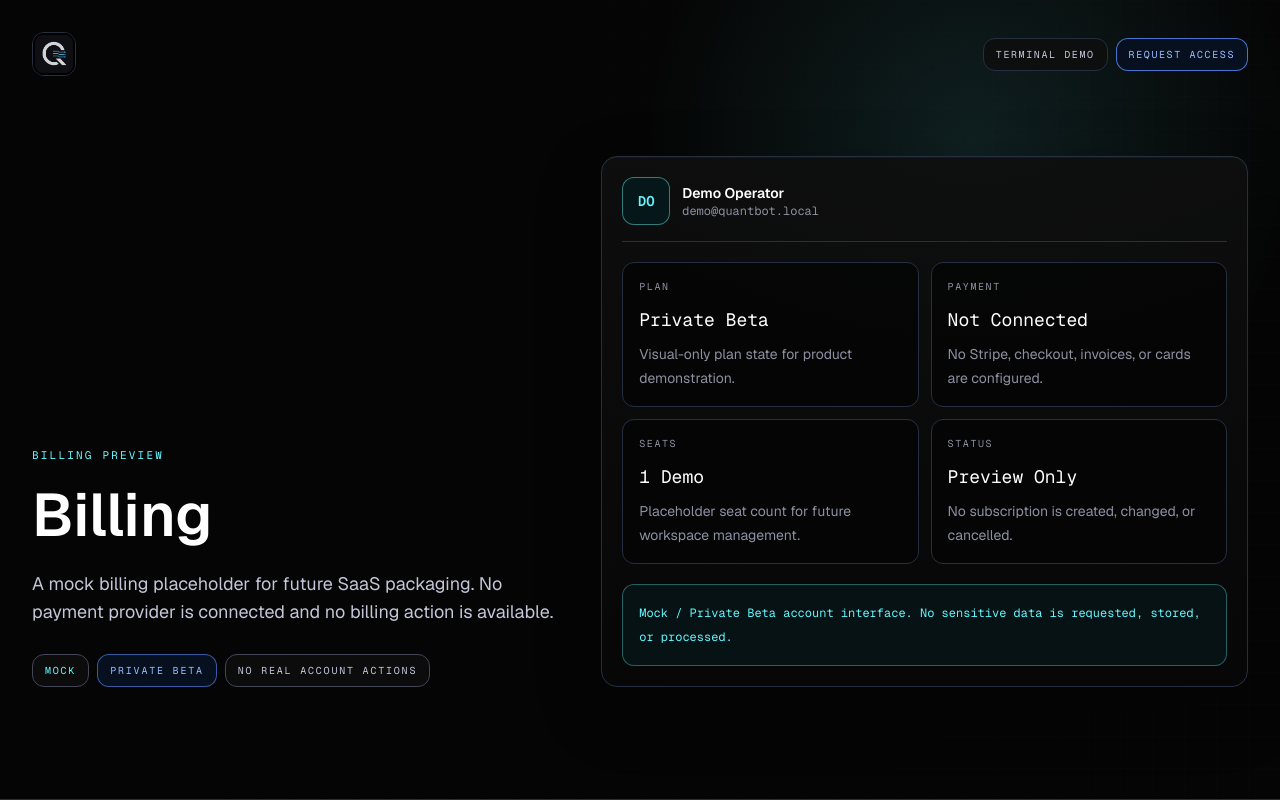
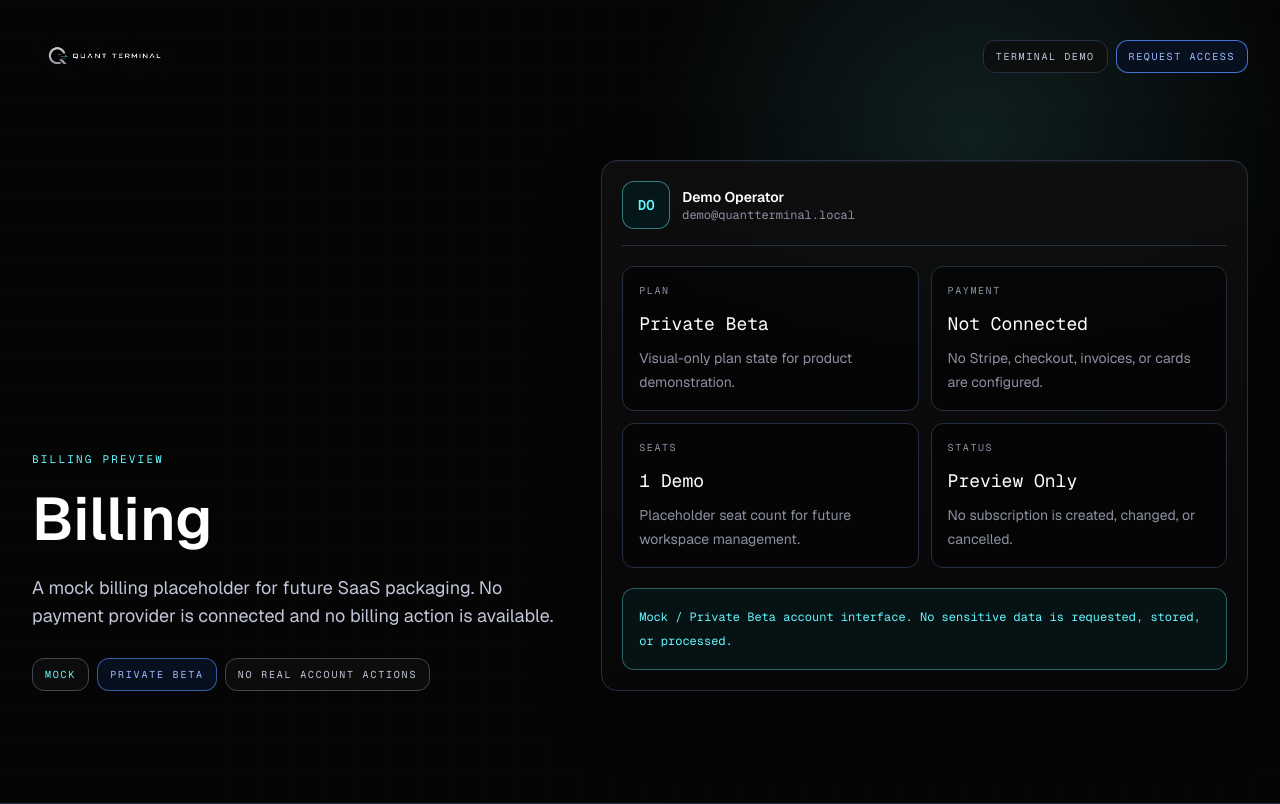
Before and after one commit to tomasgastaldi9-bit/landing-quant-page, a Next.js app: page /billing in a window 1280 px wide. Built offline with nearby package versions, Linux system fonts and the light colour scheme.

Commit message:
style(nav): update navigation branding

```diff
--- a/components/account-preview/account-preview-shell.tsx
+++ b/components/account-preview/account-preview-shell.tsx
@@ -24,8 +24,8 @@ export function AccountPreviewShell({
         <div className="absolute inset-0 bg-[radial-gradient(circle_at_76%_18%,rgba(99,247,255,0.11),transparent_28%),linear-gradient(90deg,rgba(5,5,5,0.99),rgba(5,5,5,0.82))]" />
         <div className="relative mx-auto max-w-7xl px-4 py-6 sm:px-8 lg:py-8">
           <header className="flex flex-col gap-4 sm:flex-row sm:items-center sm:justify-between">
-            <Link href="/" aria-label="QuantBot home">
-              <BrandMark compact />
+            <Link href="/" aria-label="Quant Terminal home">
+              <BrandMark />
             </Link>
             <div className="flex flex-wrap gap-2 font-mono text-[10px] uppercase tracking-[0.16em]">
               <Link
@@ -77,7 +77,7 @@ export function AccountPreviewShell({
                     Demo Operator
                   </div>
                   <div className="font-mono text-xs text-[#8c90a1]">
-                    demo@quantbot.local
+                    demo@quantterminal.local
                   </div>
                 </div>
               </div>
--- a/components/auth-preview/auth-preview-shell.tsx
+++ b/components/auth-preview/auth-preview-shell.tsx
@@ -26,8 +26,8 @@ export function AuthPreviewShell({ mode }: AuthPreviewShellProps) {
         <div className="absolute inset-0 bg-[radial-gradient(circle_at_78%_18%,rgba(86,141,255,0.13),transparent_30%),linear-gradient(90deg,rgba(5,5,5,0.99),rgba(5,5,5,0.82))]" />
         <div className="relative mx-auto grid min-h-screen max-w-7xl grid-cols-1 gap-10 px-4 py-6 sm:px-8 lg:grid-cols-[0.9fr_1.1fr] lg:items-center lg:py-10">
           <div>
-            <Link href="/" aria-label="QuantBot home">
-              <BrandMark compact />
+            <Link href="/" aria-label="Quant Terminal home">
+              <BrandMark />
             </Link>
             <div className="mt-12 flex flex-wrap gap-2 font-mono text-[10px] uppercase tracking-[0.18em]">
               <span className="rounded-xl border border-[#424655] bg-[#0e0e0e]/80 px-3 py-2 text-[#63f7ff]">
@@ -93,7 +93,7 @@ export function AuthPreviewShell({ mode }: AuthPreviewShellProps) {
                 <input
                   required
                   className={terminalInput}
-                  placeholder="demo@quantbot.local"
+                  placeholder="demo@quantterminal.local"
                   type="email"
                 />
               </label>
--- a/components/brand-mark.tsx
+++ b/components/brand-mark.tsx
@@ -16,13 +16,13 @@ export function BrandMark({ compact = false }: { compact?: boolean }) {
   }
 
   return (
-    <div className="relative h-9 w-[190px] shrink-0 sm:h-12 sm:w-[270px]">
+    <div className="relative h-8 w-[150px] shrink-0 sm:h-12 sm:w-[270px]">
       <Image
         src="/quant-terminal-logo-horizontal.png"
         alt="Quant Terminal"
         fill
         priority
-        sizes="(min-width: 640px) 270px, 190px"
+        sizes="(min-width: 640px) 270px, 150px"
         className="object-contain object-left"
       />
     </div>
--- a/components/dashboard/dashboard-shell.tsx
+++ b/components/dashboard/dashboard-shell.tsx
@@ -93,7 +93,7 @@ export function DashboardShell({
       <header className="sticky top-0 z-50 border-b border-[#243042]/80 bg-[#0b0b0b]/90 shadow-[0_12px_40px_rgba(0,0,0,0.22)] backdrop-blur-md">
         <div className="mx-auto flex max-w-[1500px] flex-col gap-5 px-4 py-4 sm:px-6 lg:flex-row lg:items-center lg:justify-between">
           <div className="flex items-center justify-between gap-4">
-            <BrandMark compact />
+            <BrandMark />
             <Link
               href="/demo-testnet"
               className="rounded-xl border border-[#424655] bg-[#0e0e0e] px-3 py-1 font-mono text-[10px] uppercase tracking-[0.18em] text-[#63f7ff] transition duration-200 hover:border-[#63f7ff] hover:bg-[#061719] lg:hidden"
--- a/components/demo-testnet/demo-testnet-shell.tsx
+++ b/components/demo-testnet/demo-testnet-shell.tsx
@@ -52,8 +52,8 @@ export function DemoTestnetShell() {
         <div className="absolute inset-0 bg-[radial-gradient(circle_at_78%_14%,rgba(99,247,255,0.11),transparent_28%),linear-gradient(90deg,rgba(5,5,5,0.99),rgba(5,5,5,0.82)_54%,rgba(5,5,5,0.96))]" />
         <div className="relative mx-auto max-w-7xl px-4 py-6 sm:px-8 lg:py-8">
           <header className="flex flex-col gap-4 sm:flex-row sm:items-center sm:justify-between">
-            <Link href="/" aria-label="QuantBot home">
-              <BrandMark compact />
+            <Link href="/" aria-label="Quant Terminal home">
+              <BrandMark />
             </Link>
             <nav className="flex flex-wrap gap-2 font-mono text-[10px] uppercase tracking-[0.16em] text-[#c2c6d8]">
               <Link
--- a/components/explainers/institutional-explainer.tsx
+++ b/components/explainers/institutional-explainer.tsx
@@ -48,8 +48,8 @@ export function InstitutionalExplainer({
         <div className="absolute inset-0 bg-[radial-gradient(circle_at_74%_16%,rgba(86,141,255,0.12),transparent_29%),linear-gradient(90deg,rgba(5,5,5,0.99),rgba(5,5,5,0.82)_54%,rgba(5,5,5,0.96))]" />
         <div className="relative mx-auto max-w-7xl px-4 py-6 sm:px-8 lg:py-8">
           <header className="flex flex-col gap-4 sm:flex-row sm:items-center sm:justify-between">
-            <Link href="/" aria-label="QuantBot home">
-              <BrandMark compact />
+            <Link href="/" aria-label="Quant Terminal home">
+              <BrandMark />
             </Link>
             <nav className="flex flex-wrap gap-2 font-mono text-[10px] uppercase tracking-[0.16em] text-[#c2c6d8]">
               <Link
--- a/components/footer.tsx
+++ b/components/footer.tsx
@@ -7,7 +7,7 @@ export function Footer() {
     <footer className="bg-[#131313]">
       <div className="mx-auto flex max-w-7xl flex-col gap-8 px-4 py-14 sm:px-8">
         <div className="flex flex-col gap-8 lg:flex-row lg:items-center lg:justify-between">
-          <BrandMark compact />
+          <BrandMark />
           <div className="flex flex-wrap gap-x-6 gap-y-3">
             {footerLinks.map((link) => (
               <a
@@ -20,7 +20,7 @@ export function Footer() {
             ))}
           </div>
           <div className="font-mono text-xs uppercase text-[#c2c6d8]">
-            (c) 2026 QuantBot. Private beta research terminal.
+            (c) 2026 Quant Terminal. Private beta research terminal.
           </div>
         </div>
         <div className="border-t border-[#243042] pt-6 font-mono text-xs leading-6 text-[#8c90a1]">
--- a/components/navbar.tsx
+++ b/components/navbar.tsx
@@ -79,7 +79,7 @@ export function Navbar() {
   return (
     <header className="sticky top-0 z-50 border-b border-[#243042] bg-[#0b0b0b]/90 shadow-[0_1px_0_rgba(255,255,255,0.03)] backdrop-blur-xl">
       <div className="mx-auto flex h-[76px] max-w-7xl items-center justify-between gap-3 px-4 sm:h-24 sm:px-8">
-        <Link className="min-w-0" href="/" aria-label="QuantBot home">
+        <Link className="min-w-0" href="/" aria-label="Quant Terminal home">
           <BrandMark />
         </Link>
 
@@ -136,7 +136,7 @@ export function Navbar() {
           >
             <div className="pointer-events-none absolute inset-x-0 top-0 h-px bg-[linear-gradient(90deg,transparent,rgba(99,247,255,0.65),transparent)]" />
             <div className="flex items-center justify-between gap-4 border-b border-[#243042] pb-5">
-              <Link href="/" aria-label="QuantBot home" onClick={closeMenu}>
+              <Link href="/" aria-label="Quant Terminal home" onClick={closeMenu}>
                 <BrandMark compact />
               </Link>
               <button
@@ -162,7 +162,7 @@ export function Navbar() {
                     Demo Operator
                   </div>
                   <div className="truncate font-mono text-xs text-[#8c90a1]">
-                    demo@quantbot.local
+                    demo@quantterminal.local
                   </div>
                 </div>
               </div>
--- a/components/waitlist/access-request-shell.tsx
+++ b/components/waitlist/access-request-shell.tsx
@@ -15,8 +15,8 @@ export function AccessRequestShell() {
         <div className="absolute inset-0 bg-[radial-gradient(circle_at_75%_20%,rgba(99,247,255,0.12),transparent_28%),linear-gradient(90deg,rgba(5,5,5,0.98),rgba(5,5,5,0.82))]" />
         <div className="relative mx-auto grid min-h-screen max-w-7xl grid-cols-1 gap-10 px-4 py-6 sm:px-8 lg:grid-cols-[0.9fr_1.1fr] lg:items-center lg:py-10">
           <div>
-            <Link href="/" aria-label="QuantBot home">
-              <BrandMark compact />
+            <Link href="/" aria-label="Quant Terminal home">
+              <BrandMark />
             </Link>
             <div className="mt-12 flex flex-wrap gap-2">
               {badges.map((badge) =>
@@ -42,7 +42,7 @@ export function AccessRequestShell() {
               Request Private Beta Access
             </h1>
             <p className="mt-6 max-w-xl text-base leading-7 text-[#c2c6d8] sm:text-lg">
-              Join the institutional research waitlist for QuantBot&apos;s demo
+              Join the institutional research waitlist for Quant Terminal&apos;s demo
               execution terminal, alpha research workspace, and risk monitoring
               environment.
             </p>
```
Also changed, not shown: app/apple-icon.png (added), app/icon.png (added).
